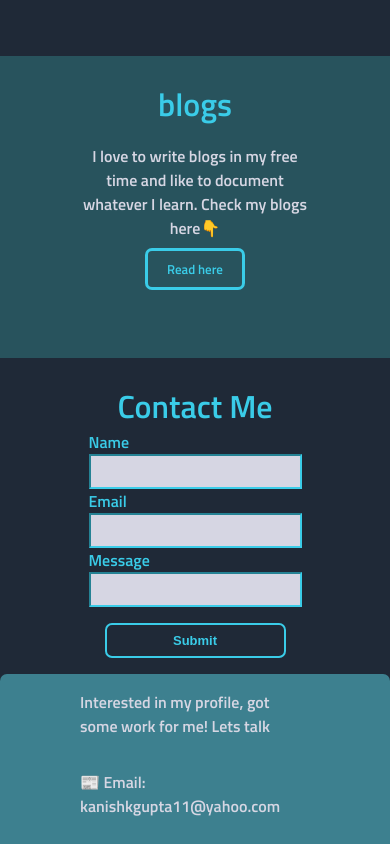
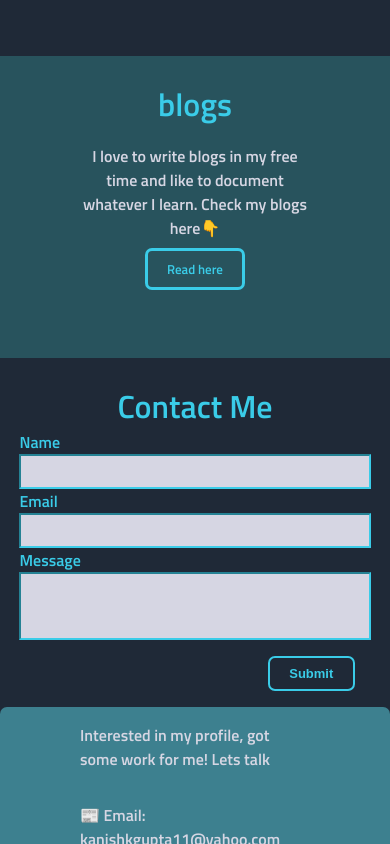
Before and after one commit to gkanishk/neog-portfolio, a plain HTML site: page index.html in a window 390 px wide. Shown: the part 1156-2000 px from the top of the page. Drawn offline with Linux system fonts and the light colour scheme.

```diff
--- a/index.html
+++ b/index.html
@@ -37,7 +37,7 @@
             <img src="./assests/code2.svg" alt="person" class="intro-img">
             <div class="text-section">
                 <p>
-                    Ciao! I am Kanishk Gupta, Happy to see you here. Let me walk through the magic 🧙‍♂️ I keep on doing.
+                    Ciao! I am Kanishk Gupta, Happy to see you here. Let me walk you through the magic🧙‍♂️, I keep on doing.
                 </p>
                 <a href="#contactme" class="button">
                     Contact Me
@@ -49,9 +49,9 @@
                 About
             </h1>
             <p>
-                Full stack developer who generally works on Javascript, help the community grow and a give tech talks.
+                Full stack developer who usually works on Javascript, help the community grow and a give tech talks.
                 <br>
-                Currently playing with: Typescript, React, Angular, Postgresql, MongoDb
+                Currently playing with: Typescript, Node, React, Angular, Postgresql, MongoDb
             </p>
         </section>
         <section>
@@ -88,7 +88,7 @@
                     <label for="Email">Email</label>
                     <input type="text" id="Email" name="Email" class="input-box">
                     <label for="Message">Message</label>
-                    <input type="text" id="Message" name="Message" class="input-box">
+                    <input type="text" id="Message" name="Message" class="input-box msg">
                     <input type="submit" value="Submit" class="button">
                   </form>
                   <div class="contact-info">
--- a/style.css
+++ b/style.css
@@ -136,11 +136,19 @@ form .input-box{
     padding: 0.5rem 1rem;
     background-color: var(--grey);
     border-color: var(--primary-blue);
+    width: 100%;
+}
+
+form .msg{
+    height: 3rem;
 }
 
 form .button{
     background-color: transparent;
     font-weight: bold;
+    width: max-content;
+    display: block;
+    margin-left: auto;
 }
 
 .contact-info{
@@ -173,10 +181,27 @@ footer{
 @media (max-width:660px){
     .text-section p{
         font-size: medium;
-        margin: 30% auto 0 auto ;
+        margin: 30% auto 5% auto ;
       }
-      section h1{
+    section h1{
         font-size: 2em;
     }
 
+    form{
+        align-items: center;
+        width: 90%;
+    }
+
+    form .input-box{
+        width: 90%;
+    }
+
+    form label{
+        align-self: flex-start;
+    }
+
+    .text-section{
+        justify-content: center;
+    }
+
 }
```
